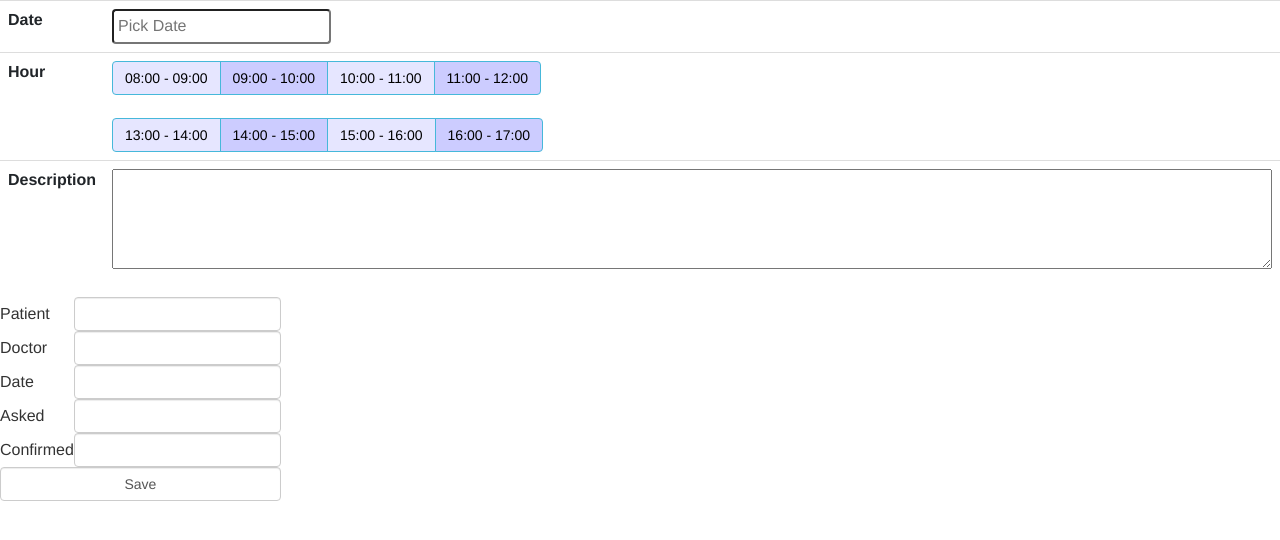
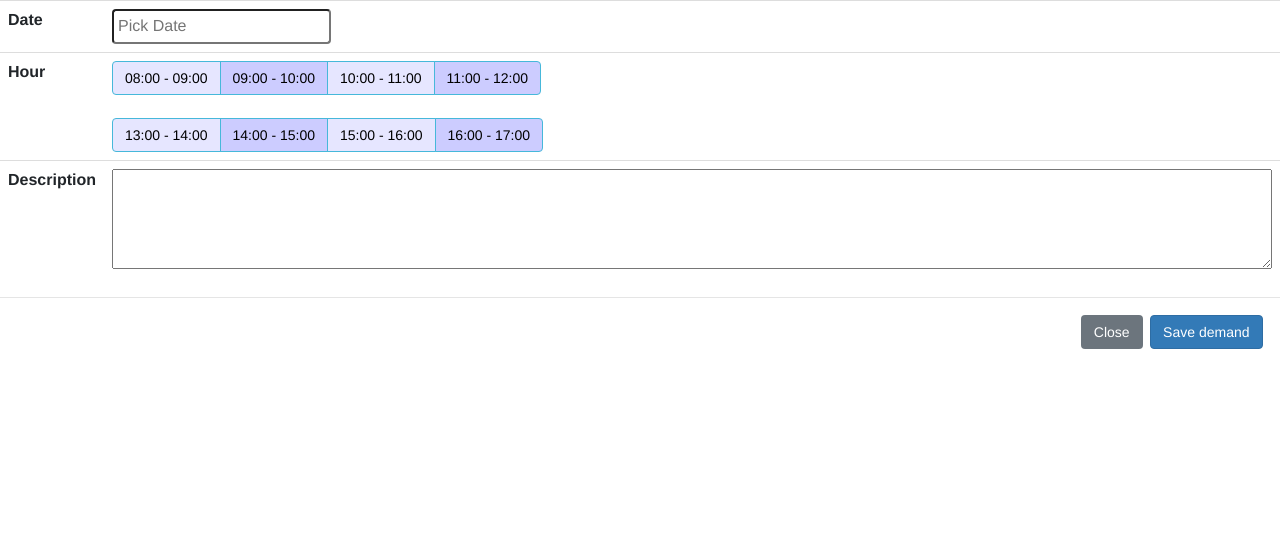
Before and after one commit to Mekki-Lakhdher/CallDoc, a Symfony app: template templates/doctor_schedule.html.twig in a window 1280 px wide. Shown: the top 540 px of the page. Run offline with Twig, Linux system fonts and the light colour scheme; the template is opened without the code that fills it, so the values that code supplies are empty; form fields are guessed from the names that the template uses; some libraries are stand-ins or nearby versions.

Commit message:
31/08/2020

```diff
--- a/src/Repository/ConsultationRepository.php
+++ b/src/Repository/ConsultationRepository.php
@@ -47,4 +47,6 @@ class ConsultationRepository extends ServiceEntityRepository
         ;
     }
     */
+
+
 }
--- a/templates/doctor_schedule.html.twig
+++ b/templates/doctor_schedule.html.twig
@@ -1,169 +1,3 @@
-{#<table class="table table-active table-sm">#}
-    {#<thead>#}
-    {#<tr class="table-success">#}
-        {#<th scope="col">Monday</th>#}
-        {#<th scope="col">8:00 - 9:00</th>#}
-        {#<th scope="col">9:00 - 10:00</th>#}
-        {#<th scope="col">10:00 - 11:00</th>#}
-        {#<th scope="col">11:00 - 12:00</th>#}
-        {#<th scope="col"></th>#}
-        {#<th scope="col">13:00 - 14:00</th>#}
-        {#<th scope="col">14:00 - 15:00</th>#}
-        {#<th scope="col">15:00 - 16:00</th>#}
-        {#<th scope="col">16:00 - 17:00</th>#}
-    {#</tr>#}
-    {#</thead>#}
-    {#<tbody>#}
-
-    {#</tbody>#}
-{#</table>#}
-
-{#<label for="birthdaytime">Birthday (date and time):</label>#}
-{#<input type="datetime-local" id="birthdaytime" name="birthdaytime">#}
-
-{#<style>#}
-    {#body {#}
-        {#color: #000;#}
-        {#overflow-x: hidden;#}
-        {#height: 100%;#}
-        {#background-color: #C5CAE9 !important;#}
-        {#background-repeat: no-repeat;#}
-        {#padding: 0px !important#}
-    {#}#}
-
-    {#.container-fluid {#}
-        {#padding-top: 120px !important;#}
-        {#padding-bottom: 120px !important#}
-    {#}#}
-
-    {#.card {#}
-        {#box-shadow: 0px 4px 8px 0px #7986CB#}
-    {#}#}
-
-    {#input {#}
-        {#padding: 10px 20px !important;#}
-        {#border: 1px solid #000 !important;#}
-        {#border-radius: 10px;#}
-        {#box-sizing: border-box;#}
-        {#background-color: #616161 !important;#}
-        {#color: #fff !important;#}
-        {#font-size: 16px;#}
-        {#letter-spacing: 1px;#}
-        {#width: 180px#}
-    {#}#}
-
-    {#input:focus {#}
-        {#-moz-box-shadow: none !important;#}
-        {#-webkit-box-shadow: none !important;#}
-        {#box-shadow: none !important;#}
-        {#border: 1px solid #512DA8;#}
-        {#outline-width: 0#}
-    {#}#}
-
-    {#::placeholder {#}
-        {#color: #fff;#}
-        {#opacity: 1#}
-    {#}#}
-
-    {#:-ms-input-placeholder {#}
-        {#color: #fff#}
-    {#}#}
-
-    {#::-ms-input-placeholder {#}
-        {#color: #fff#}
-    {#}#}
-
-    {#button:focus {#}
-        {#-moz-box-shadow: none !important;#}
-        {#-webkit-box-shadow: none !important;#}
-        {#box-shadow: none !important;#}
-        {#outline-width: 0#}
-    {#}#}
-
-    {#.datepicker {#}
-        {#background-color: #000 !important;#}
-        {#color: #fff !important;#}
-        {#border: none;#}
-        {#padding: 10px !important#}
-    {#}#}
-
-    {#.datepicker-dropdown:after {#}
-        {#border-bottom: 6px solid #000#}
-    {#}#}
-
-    {#thead tr:nth-child(3) th {#}
-        {#color: #fff !important;#}
-        {#font-weight: bold;#}
-        {#padding-top: 20px;#}
-        {#padding-bottom: 10px#}
-    {#}#}
-
-    {#.dow,#}
-    {#.old-day,#}
-    {#.day,#}
-    {#.new-day {#}
-        {#width: 40px !important;#}
-        {#height: 40px !important;#}
-        {#border-radius: 0px !important#}
-    {#}#}
-
-    {#.old-day:hover,#}
-    {#.day:hover,#}
-    {#.new-day:hover,#}
-    {#.month:hover,#}
-    {#.year:hover,#}
-    {#.decade:hover,#}
-    {#.century:hover {#}
-        {#border-radius: 6px !important;#}
-        {#background-color: #eee;#}
-        {#color: #000#}
-    {#}#}
-
-
-
-
-
-    {#.prev,#}
-    {#.next,#}
-    {#.datepicker-switch {#}
-        {#border-radius: 0 !important;#}
-        {#padding: 20px 10px !important;#}
-        {#text-transform: uppercase;#}
-        {#font-size: 20px;#}
-        {#color: #fff !important;#}
-        {#opacity: 0.8#}
-    {#}#}
-
-    {#.prev:hover,#}
-    {#.next:hover,#}
-    {#.datepicker-switch:hover {#}
-        {#background-color: inherit !important;#}
-        {#opacity: 1#}
-    {#}#}
-
-    {#.cell {#}
-        {#border: 1px solid #BDBDBD;#}
-        {#margin: 2px;#}
-        {#cursor: pointer#}
-    {#}#}
-
-    {#.cell:hover {#}
-        {#border: 1px solid #3D5AFE#}
-    {#}#}
-
-    {#.cell.select {#}
-        {#background-color: #3D5AFE;#}
-        {#color: #fff#}
-    {#}#}
-
-    {#.fa-calendar {#}
-        {#color: #fff;#}
-        {#font-size: 30px;#}
-        {#padding-top: 8px;#}
-        {#padding-left: 5px;#}
-        {#cursor: pointer#}
-    {#}#}
-{#</style>#}
 <script>
     $(document).ready(function(){
 
@@ -195,18 +29,18 @@
         <th>Hour</th>
         <td width="100%">
             <div class="btn-group" role="group" aria-label="Basic example">
-                <button style="background-color: #e6e6ff; color: black;" type="button" class="btn btn-info">08:00 - 09:00</button>
-                <button style="background-color: #ccccff; color: black;" type="button" class="btn btn-info">09:00 - 10:00</button>
-                <button style="background-color: #e6e6ff; color: black;" type="button" class="btn btn-info">10:00 - 11:00</button>
-                <button style="background-color: #ccccff; color: black;" type="button" class="btn btn-info">11:00 - 12:00</button>
+                <button style="background-color: #e6e6ff; color: black;" type="button" class="btn btn-info" value="8" onclick="fillHour(this.value)">08:00 - 09:00</button>
+                <button style="background-color: #ccccff; color: black;" type="button" class="btn btn-info" value="9" onclick="fillHour(this.value)">09:00 - 10:00</button>
+                <button style="background-color: #e6e6ff; color: black;" type="button" class="btn btn-info" value="10" onclick="fillHour(this.value)">10:00 - 11:00</button>
+                <button style="background-color: #ccccff; color: black;" type="button" class="btn btn-info" value="11" onclick="fillHour(this.value)">11:00 - 12:00</button>
             </div>
             </br>
             </br>
             <div class="btn-group" role="group" aria-label="Basic example">
-                <button style="background-color: #e6e6ff; color: black;" type="button" class="btn btn-info">13:00 - 14:00</button>
-                <button style="background-color: #ccccff; color: black;" type="button" class="btn btn-info">14:00 - 15:00</button>
-                <button style="background-color: #e6e6ff; color: black;" type="button" class="btn btn-info">15:00 - 16:00</button>
-                <button style="background-color: #ccccff; color: black;" type="button" class="btn btn-info">16:00 - 17:00</button>
+                <button style="background-color: #e6e6ff; color: black;" type="button" class="btn btn-info" value="13" onclick="fillHour(this.value)">13:00 - 14:00</button>
+                <button style="background-color: #ccccff; color: black;" type="button" class="btn btn-info" value="14" onclick="fillHour(this.value)">14:00 - 15:00</button>
+                <button style="background-color: #e6e6ff; color: black;" type="button" class="btn btn-info" value="15" onclick="fillHour(this.value)">15:00 - 16:00</button>
+                <button style="background-color: #ccccff; color: black;" type="button" class="btn btn-info" value="16" onclick="fillHour(this.value)">16:00 - 17:00</button>
             </div>
         </td>
     </tr>
@@ -218,8 +52,8 @@
     </tr>
 </table>
 
-{{ form_start(form) }}
-    <table class="">
+{{ form_start(form,{'action': 'save_consultation'}) }}
+    <table class="hidden">
         <tr>
             <td>Patient</td>
             <td>{{ form_errors(form.patient_id) }}</td>
@@ -246,24 +80,35 @@
             <td>{{ form_widget(form.confirmed, {'value' : 0}) }}</td>
         </tr>
         <tr>
-            <td colspan="3">
-                {{ form_widget(form.save) }}
-            </td>
+            <td>Canceled</td>
+            <td>{{ form_errors(form.canceled) }}</td>
+            <td>{{ form_widget(form.canceled, {'value' : 0}) }}</td>
+        </tr>
+        <tr>
+            <td>{{ form_widget(form.confirm) }}</td>
+            <td></td>
+            <td>{{ form_widget(form.cancel) }}</td>
         </tr>
     </table>
+
+<div class="modal-footer">
+    <button type="button" class="btn btn-secondary" data-dismiss="modal">Close</button>
+    <button type="submit" class="btn btn-primary">Save demand</button>
 </div>
 
 {{ form_end(form) }}
 
 <script>
+    document.getElementById("consultation_form_date_date_month").value=3;
+
     fillDate = function (date_object) {
 
         // Get date
         var str = date_object.value;
         var res = str.split("-");
-        var day=res[0];
-        var mounth=res[1];
-        var year=res[2];
+        var day=parseInt(res[0]);
+        var mounth=parseInt(res[1]);
+        var year=parseInt(res[2]);
 
         // Set date symfony form
         document.getElementById("consultation_form_date_date_day").value=day;
@@ -271,4 +116,8 @@
         document.getElementById("consultation_form_date_date_year").value=year;
 
     }
+
+    fillHour = function (hour) {
+        document.getElementById("consultation_form_date_time_hour").value=hour;
+    }
 </script>
```
Also changed, not shown: config/routes.yaml (+15 -0 lines), migrations/Version20200824201743.php (added, +31 -0 lines), migrations/Version20200830171538.php (added, +31 -0 lines), src/Controller/ConsultationController.php (added, +87 -0 lines), src/Controller/DoctorsController.php (+0 -10 lines), src/Controller/PatientsController.php (+19 -1 lines), src/Entity/Consultation.php (+35 -17 lines), src/Entity/User.php (+43 -0 lines), src/Form/ConsultationFormType.php (added, +37 -0 lines), src/Repository/UserRepository.php (+27 -0 lines), templates/consultation_confirmation.html.twig (added, +80 -0 lines), templates/doctors.html.twig (+8 -8 lines), templates/patients.html.twig (+48 -5 lines), public/img/AskForConsultation.png (added), 1 more files.
